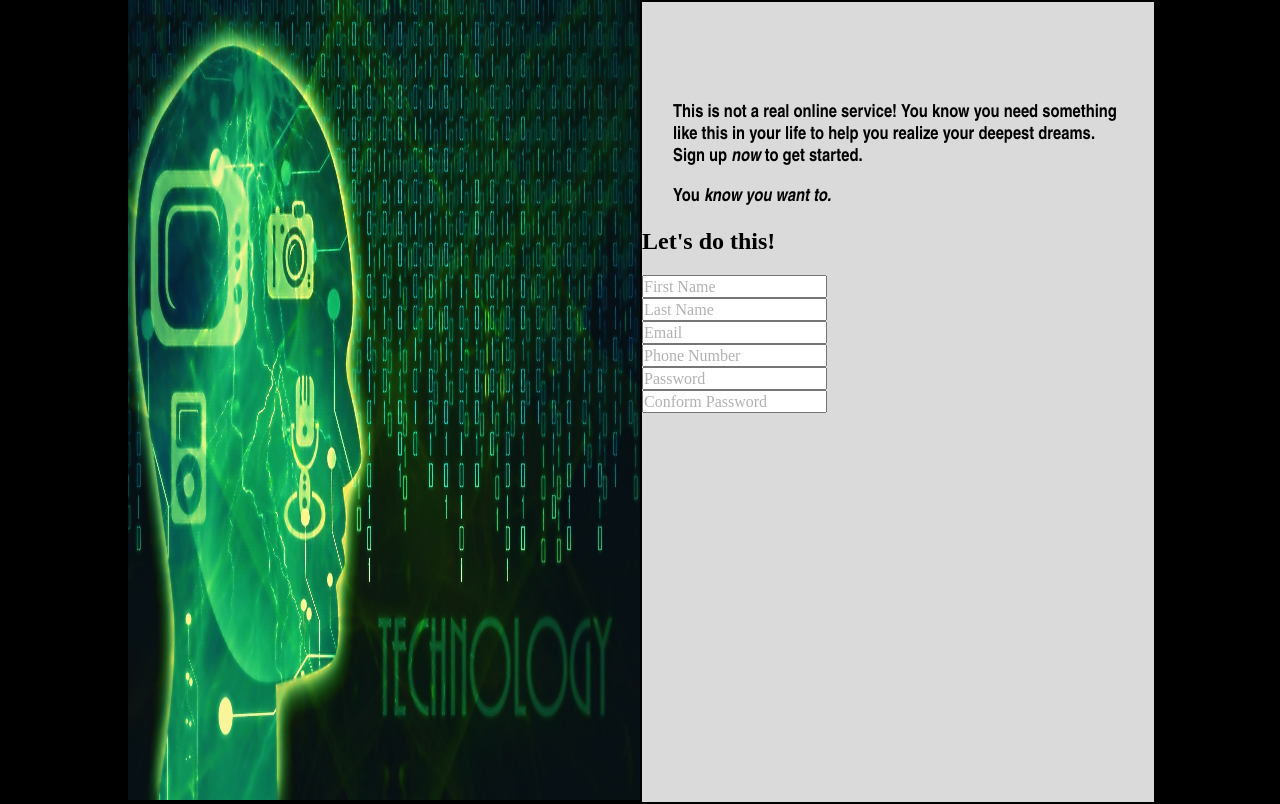
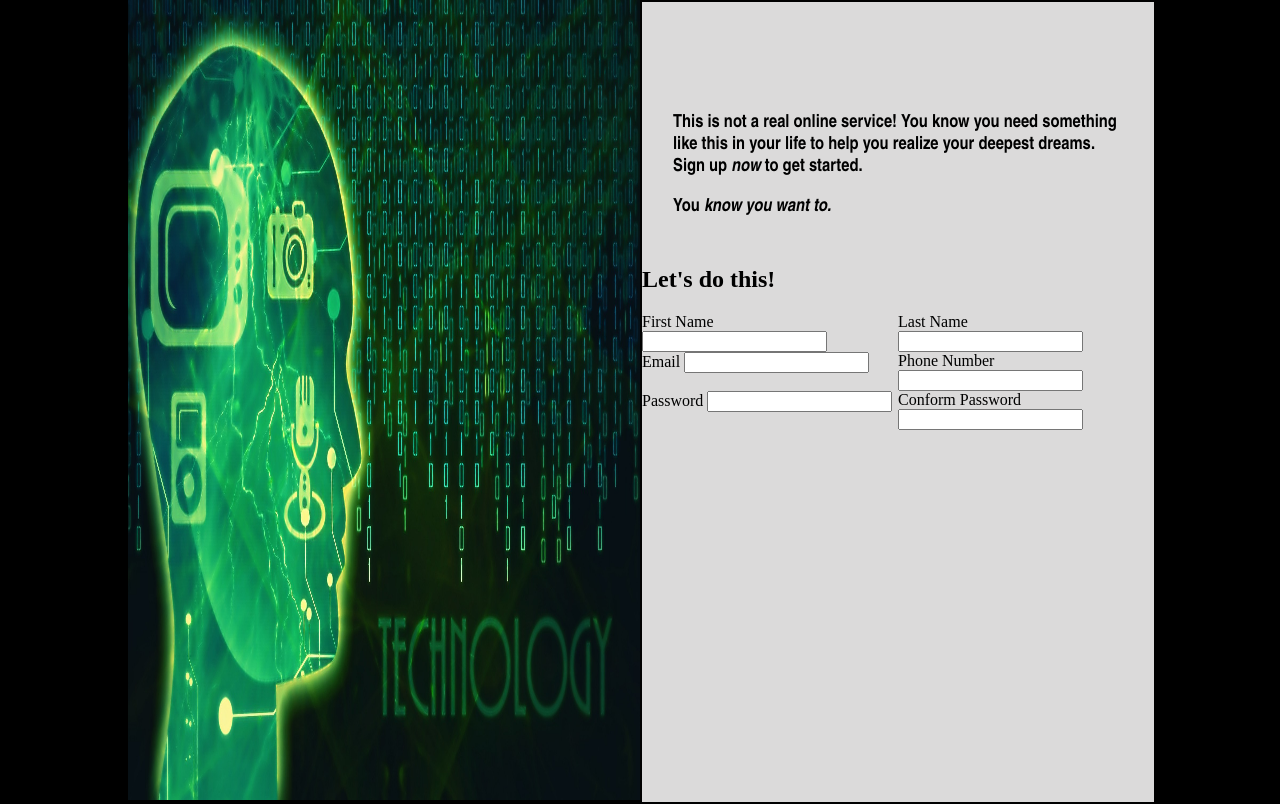
Before and after one commit to Abd-enour/SignUp-form, a plain HTML site: page index.html in a window 1280 px wide. Drawn offline with Linux system fonts and the light colour scheme.

```diff
--- a/index.html
+++ b/index.html
@@ -26,30 +26,29 @@
                 <h2>Let's do this!</h2>
                 <form action="">
                     <div class="form">
-                        <input type="text" name="first-name" id="name">
                         <label for="name">First Name</label>
+                        <input type="text" name="first-name" id="name" required>
                     </div>
                     <div class="form">
-                        <input type="text" name="last-name" id="last-name">
                         <label for="last-name">Last Name</label>
+                        <input type="text" name="last-name" id="last-name" required>
                     </div>
                     <div class="form">
-                        <input type="email" name="email" id="email">
                         <label for="email">Email</label>
+                        <input type="email" name="email" id="email" required>
                     </div>
                     <div class="form">
-                        <input type="number" name="phone" id="phone">
                         <label for="phone">Phone Number</label>
+                        <input type="number" name="phone" id="phone" required>
                     </div>
                     <div class="form">
-                        <input type="password" name="password" id="password">
                         <label for="password">Password</label>
+                        <input type="password" name="password" id="password" required>
                     </div>
                     <div class="form">
+                        <label for="confirmPassw">Conform Password</label>
                         <input type="password" name="confirmPassw" id="confirmPassw">
-                        <label for="confirmPassw">Conform Password</label>
                     </div>
-
                 </form>
             </div>
         </div>
--- a/style.css
+++ b/style.css
@@ -30,6 +30,7 @@ img{
     max-width: 450px;
     margin: 100px auto 0px auto;
     font-family: 'Arial Narrow', Arial, sans-serif;
+    padding: 10px;
 }
 #dummy-text > #first{
     margin: 0px;
@@ -43,31 +44,7 @@ img{
     margin: 5px;
     font-weight: 300;
 }
-div{
-    position: relative;
+form{
+    display: grid;
+    grid-template-columns: repeat(2,minmax(100px,1fr));
 }
-input{
-    padding: 2px;
-}
-label{
-        position: absolute;
-        top: 3px;
-        left: 2px;
-        opacity: 0.3;
-        animation: buttom-small 0.2 ease-out  forwards ;
-}
-input:focus{
-@keyframes buttom-small {
-    from{
-        top: 3px;
-        left: 2px;
-        opacity: 0.3;
-    }
-    to{
-        font-size: 10px;
-        top: 14px;
-        left: 2px;
-        font-weight: bold;
-    }
-}
-}
```
